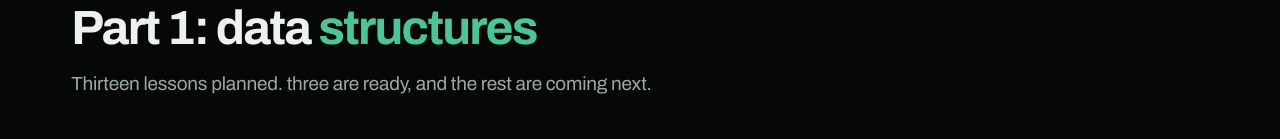
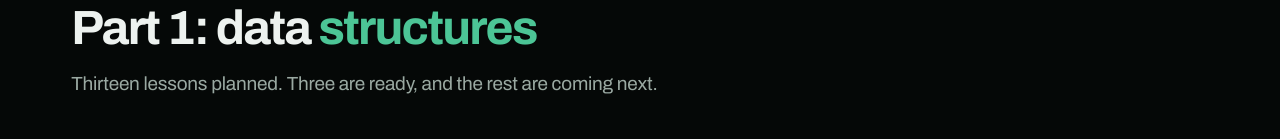
Before and after one commit to verastack-labs/origan, a Next.js app: page /learn/rust-dsa in a window 1280 px wide. Shown: the part 537-676 px from the top of the page. Built offline with nearby package versions, Linux system fonts and the light colour scheme; a web font is replaced by a local one.

Commit message:
DSA in Rust: capitalise the second sentence of the index subhead

```diff
--- a/src/app/learn/rust-dsa/page.tsx
+++ b/src/app/learn/rust-dsa/page.tsx
@@ -45,7 +45,7 @@ export default function RustDsa() {
 
   const listing = {
     heading: "Part 1: data [structures]",
-    sub: `${capital(numbers[total])} lessons planned. ${numbers[ready]} ${ready === 1 ? "is" : "are"} ready, and the rest are coming next.`,
+    sub: `${capital(numbers[total])} lessons planned. ${capital(numbers[ready])} ${ready === 1 ? "is" : "are"} ready, and the rest are coming next.`,
   };
 
   return (
```
